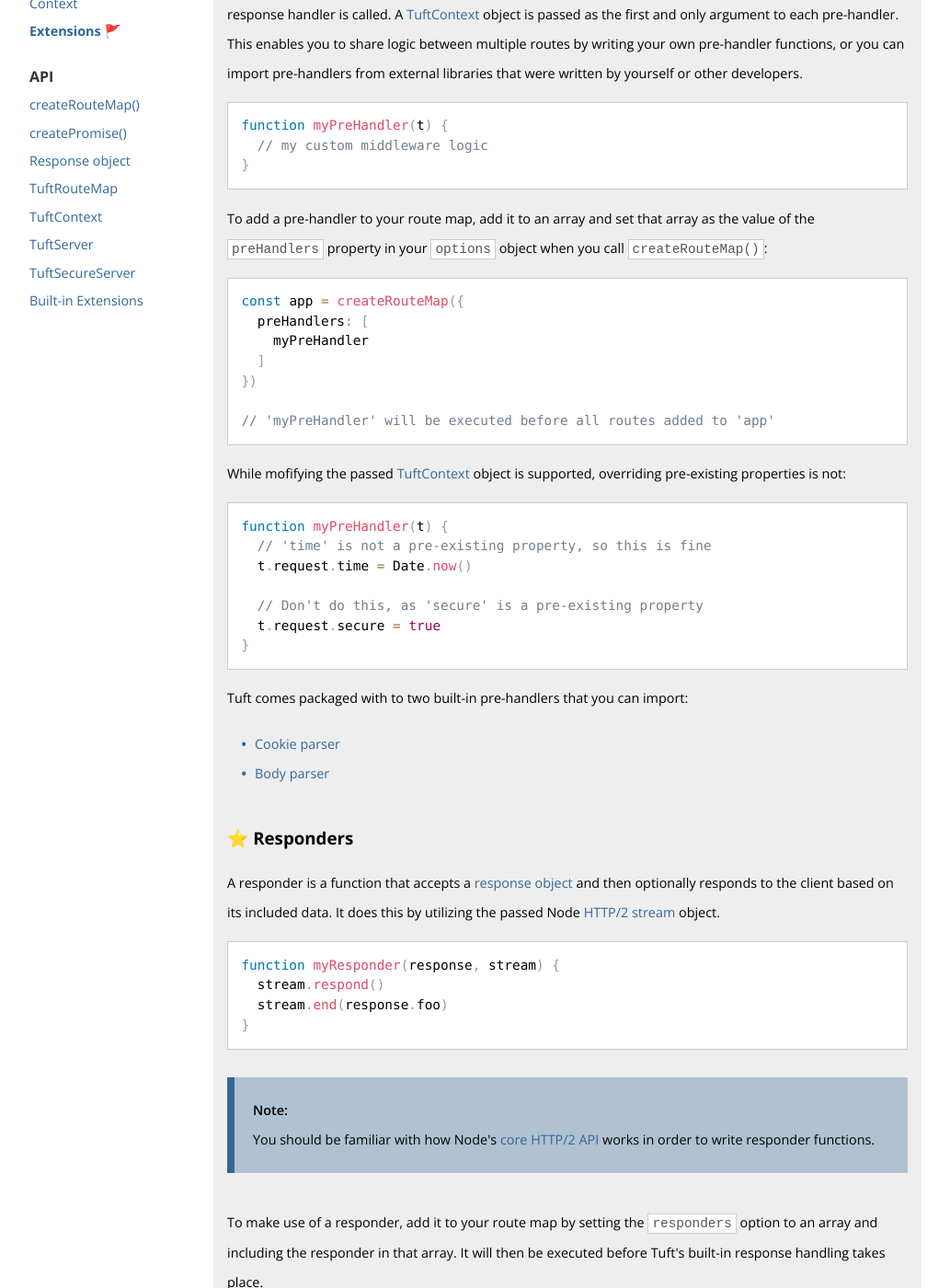
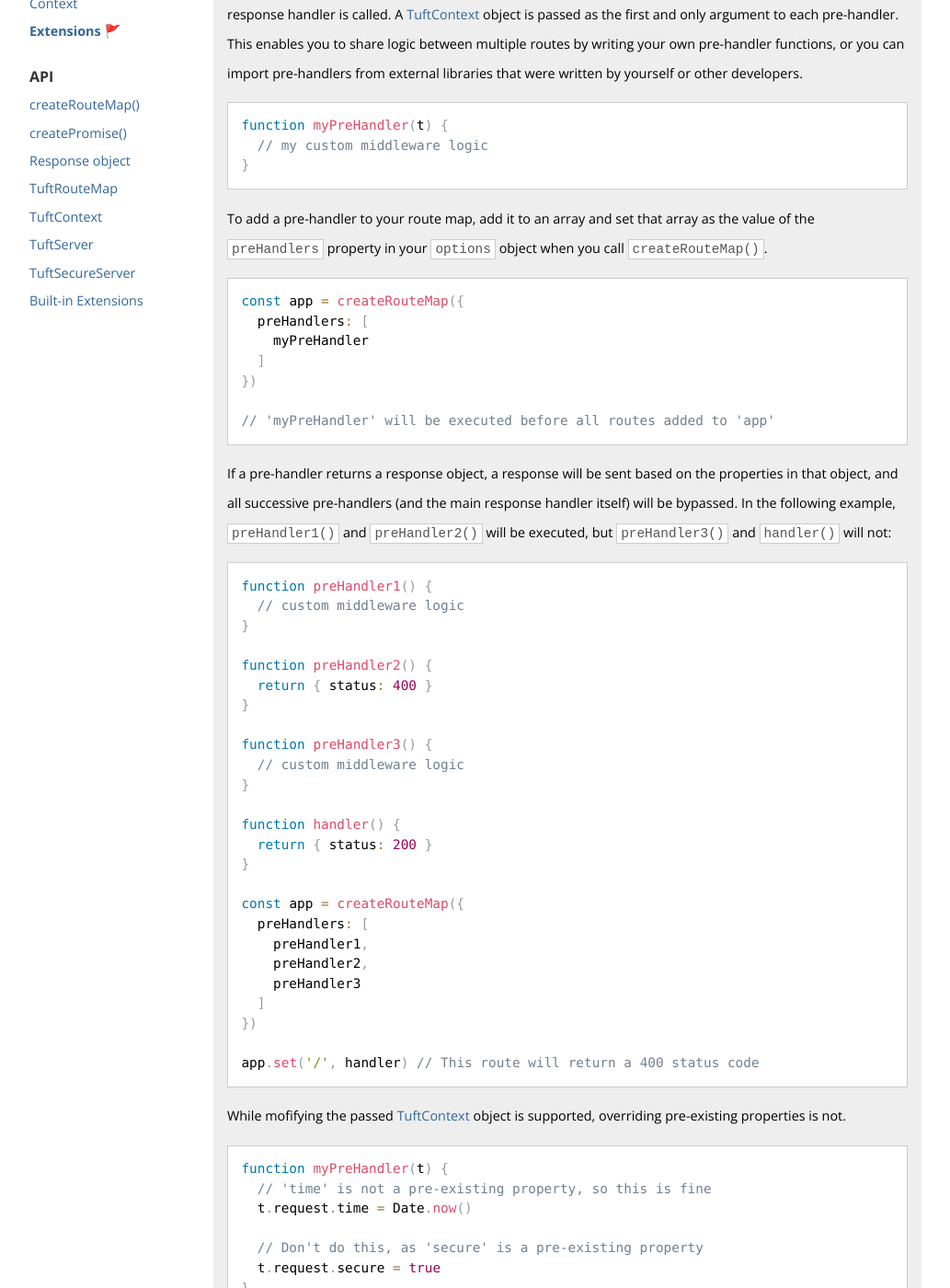
Before and after one commit to tuftjs/tuft.dev, a Jekyll site: the page built from docs/extensions/index.html, in a window 1280 px wide and 1400 px high, scrolled down 330 px. Shown: the whole window at 92% size, without its empty margins (123-1156 px from the left). Built offline with Jekyll 4.4.1, drawn with Linux system fonts in a browser that asks for light colours; some of the changed text lies outside the part shown.

Commit message:
Update pre-handler docs

```diff
--- a/_includes/header.html
+++ b/_includes/header.html
@@ -2,7 +2,7 @@
   <div class="logo">
     <h2 id="logo-text">Tuft</h2>
     <div id="version-container">
-      <a id="nav-link-version" class="nav-link" href="https://github.com/tuftjs/tuft/releases" target="_blank">v1.0.0-alpha.5</a>
+      <a id="nav-link-version" class="nav-link" href="https://github.com/tuftjs/tuft/releases" target="_blank">v1.0.0-alpha.6</a>
     </div>
   </div>
   <nav id="nav-bar">
--- a/docs/extensions/index.html
+++ b/docs/extensions/index.html
@@ -16,7 +16,7 @@ docs: true
   // my custom middleware logic
 }</code></pre>
 
-    <p>To add a pre-handler to your route map, add it to an array and set that array as the value of the <code class="code-inline">preHandlers</code> property in your <code class="code-inline">options</code> object when you call <code class="code-inline">createRouteMap()</code>:</p>
+    <p>To add a pre-handler to your route map, add it to an array and set that array as the value of the <code class="code-inline">preHandlers</code> property in your <code class="code-inline">options</code> object when you call <code class="code-inline">createRouteMap()</code>.</p>
 
     <pre><code class="language-js">const app = createRouteMap({
   preHandlers: [
@@ -26,7 +26,35 @@ docs: true
 
 // 'myPreHandler' will be executed before all routes added to 'app'</code></pre>
 
-  <p>While mofifying the passed <a href="/docs/api/tuft-context">TuftContext</a> object is supported, overriding pre-existing properties is not:</p>
+  <p>If a pre-handler returns a response object, a response will be sent based on the properties in that object, and all successive pre-handlers (and the main response handler itself) will be bypassed. In the following example, <code class="code-inline">preHandler1()</code> and <code class="code-inline">preHandler2()</code> will be executed, but <code class="code-inline">preHandler3()</code> and <code class="code-inline">handler()</code> will not:</p>
+
+  <pre><code class="language-js">function preHandler1() {
+  // custom middleware logic
+}
+
+function preHandler2() {
+  return { status: 400 }
+}
+
+function preHandler3() {
+  // custom middleware logic
+}
+
+function handler() {
+  return { status: 200 }
+}
+
+const app = createRouteMap({
+  preHandlers: [
+    preHandler1,
+    preHandler2,
+    preHandler3
+  ]
+})
+
+app.set('/', handler) // This route will return a 400 status code</code></pre>
+
+  <p>While mofifying the passed <a href="/docs/api/tuft-context">TuftContext</a> object is supported, overriding pre-existing properties is not.</p>
 
     <pre><code class="language-js">function myPreHandler(t) {
   // 'time' is not a pre-existing property, so this is fine
```
Also changed, not shown: _data/index.html (deleted, +0 -44 lines).
